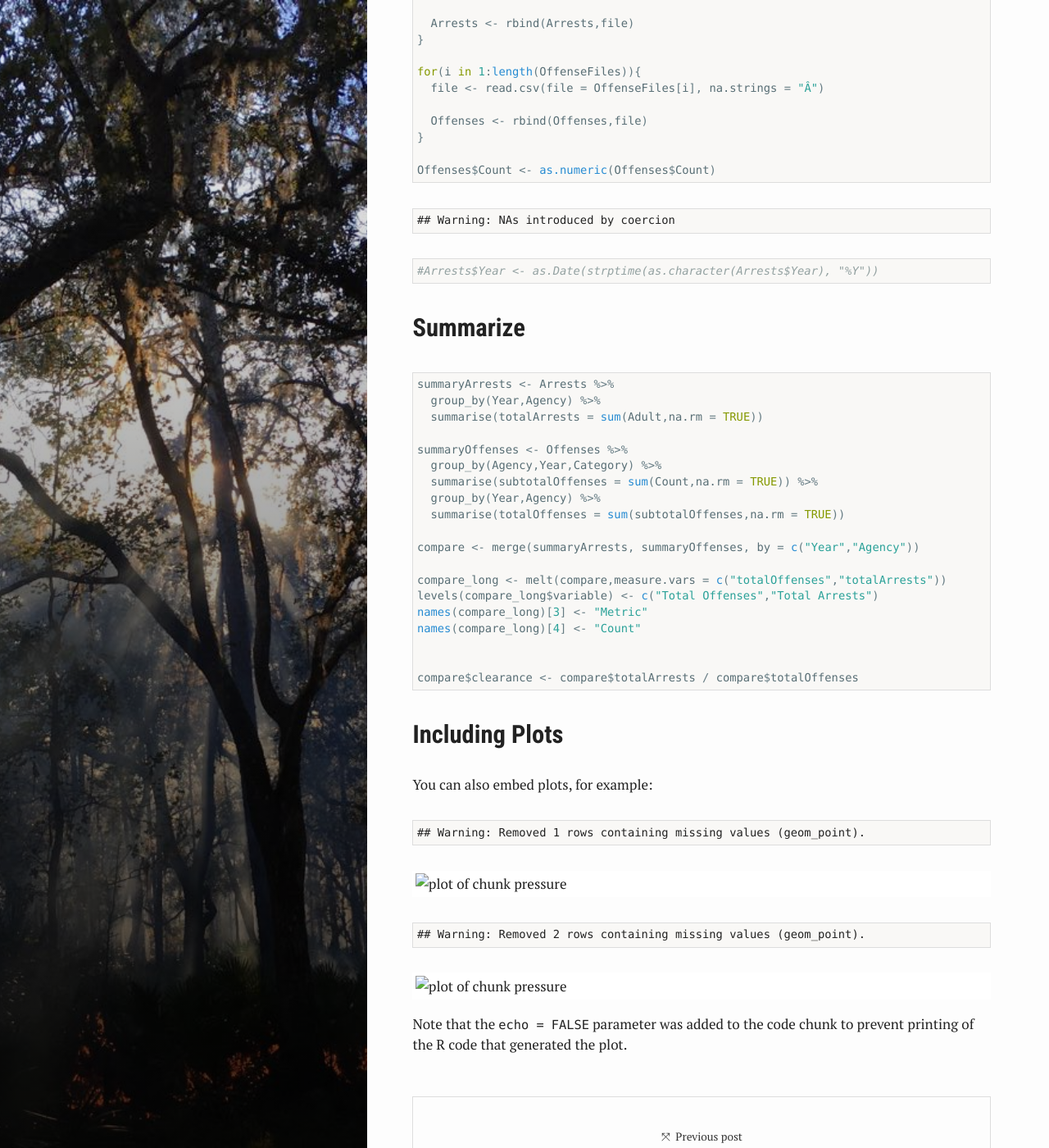
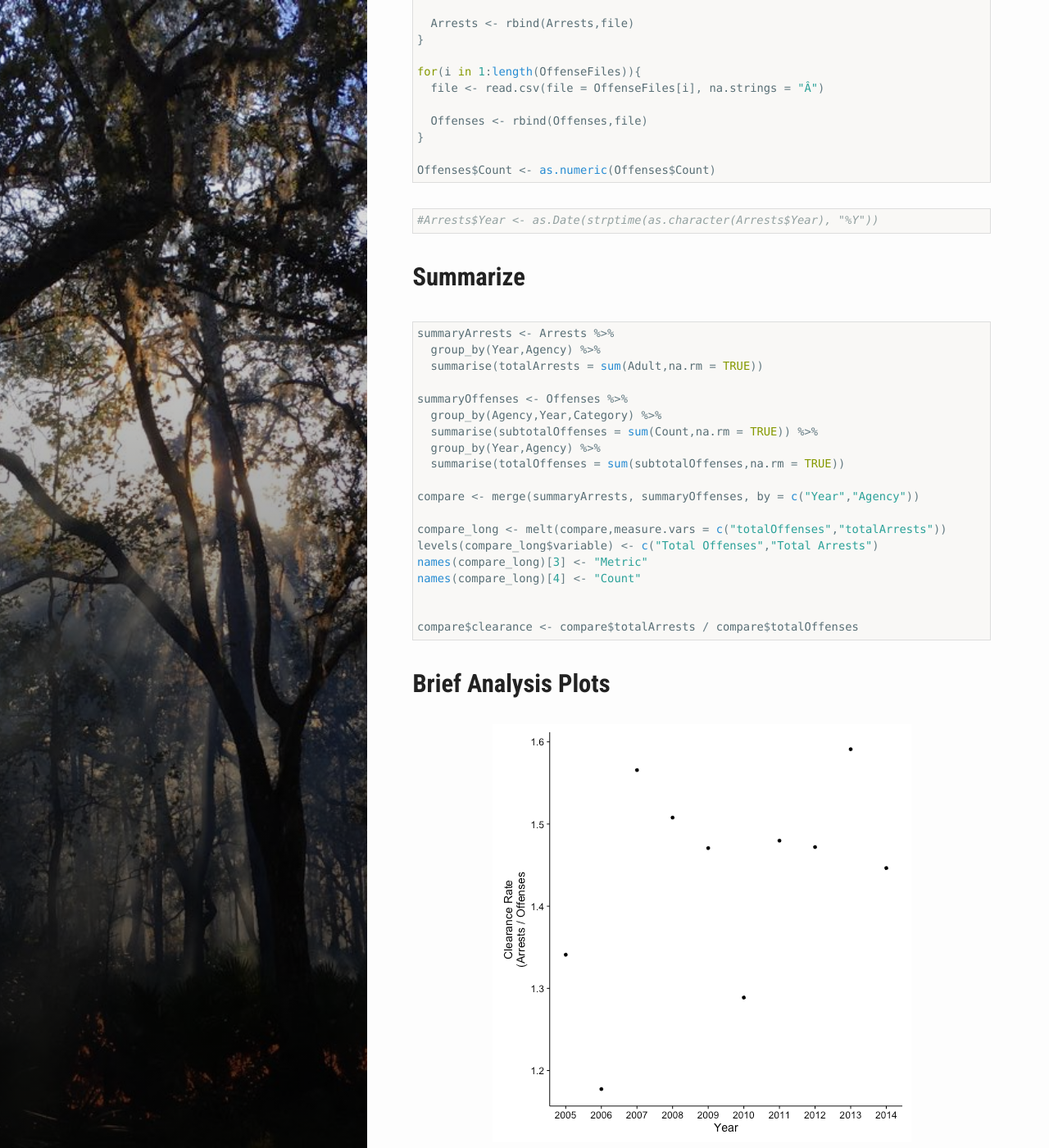
Before and after one commit to danielg7/danielg7.github.io, a Jekyll site: the page built from _posts/2017-04-04-PlayingWithCrimeData.md, in a window 1280 px wide and 1400 px high, scrolled down 3397 px. Shown: the whole window at 82% size. Built offline with Jekyll 4.4.1, drawn with Linux system fonts in a browser that asks for light colours.

Commit message:
More tweaking

````diff
--- a/_posts/2017-04-04-PlayingWithCrimeData.md
+++ b/_posts/2017-04-04-PlayingWithCrimeData.md
@@ -186,10 +186,6 @@ for(i in 1:length(OffenseFiles)){
 Offenses$Count <- as.numeric(Offenses$Count)
 ```
 
-```
-## Warning: NAs introduced by coercion
-```
-
 ```r
 #Arrests$Year <- as.Date(strptime(as.character(Arrests$Year), "%Y"))
 ```
@@ -217,21 +213,11 @@ names(compare_long)[4] <- "Count"
 
 compare$clearance <- compare$totalArrests / compare$totalOffenses
 ```
-## Including Plots
-
-You can also embed plots, for example:
+## Brief Analysis Plots
 
 
-```
-## Warning: Removed 1 rows containing missing values (geom_point).
-```
+![plot of chunk pressure](../figs/pressure-1.png)
 
-![plot of chunk pressure](../Documents/danielg7.github.io/figs/pressure-1.png)
 
-```
-## Warning: Removed 2 rows containing missing values (geom_point).
-```
 
-![plot of chunk pressure](../Documents/danielg7.github.io/figs/pressure-2.png)
-
-Note that the `echo = FALSE` parameter was added to the code chunk to prevent printing of the R code that generated the plot.
+![plot of chunk pressure](../figs/pressure-2.png)
````
